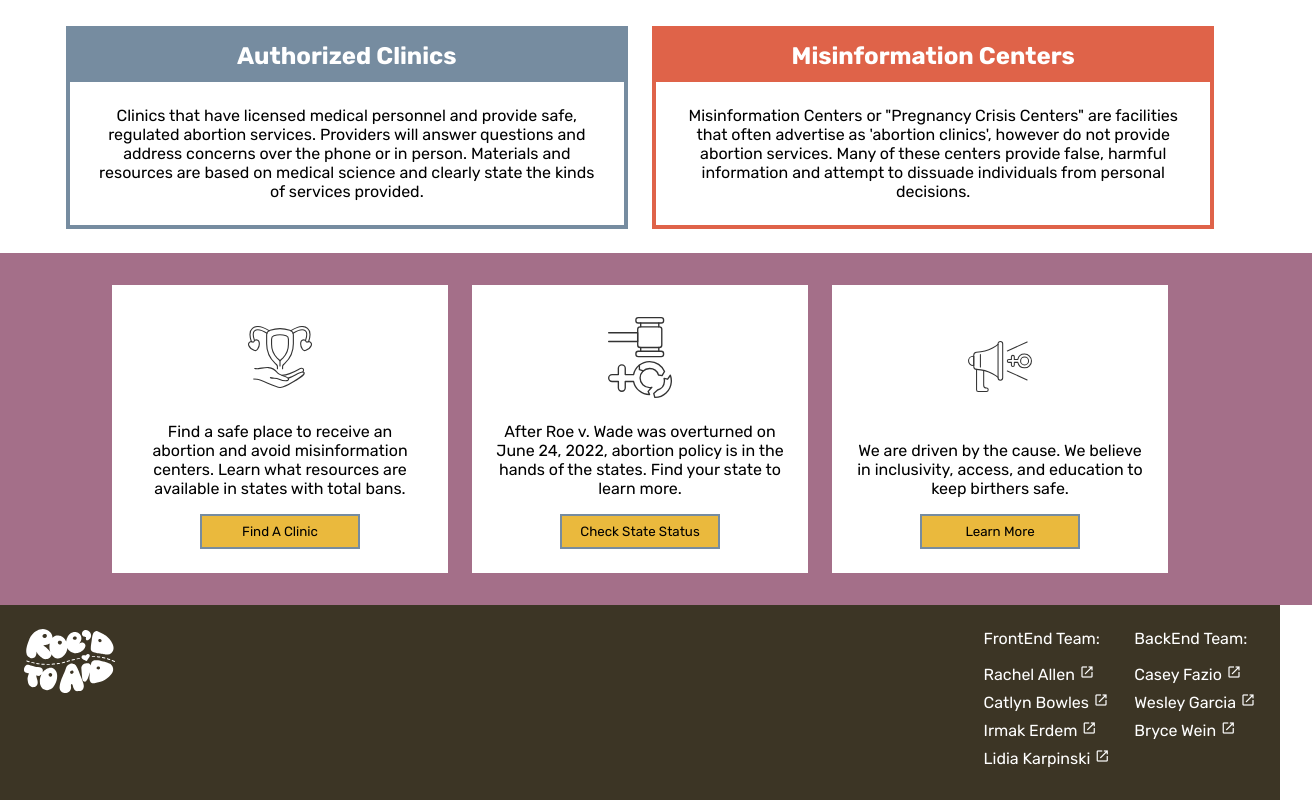
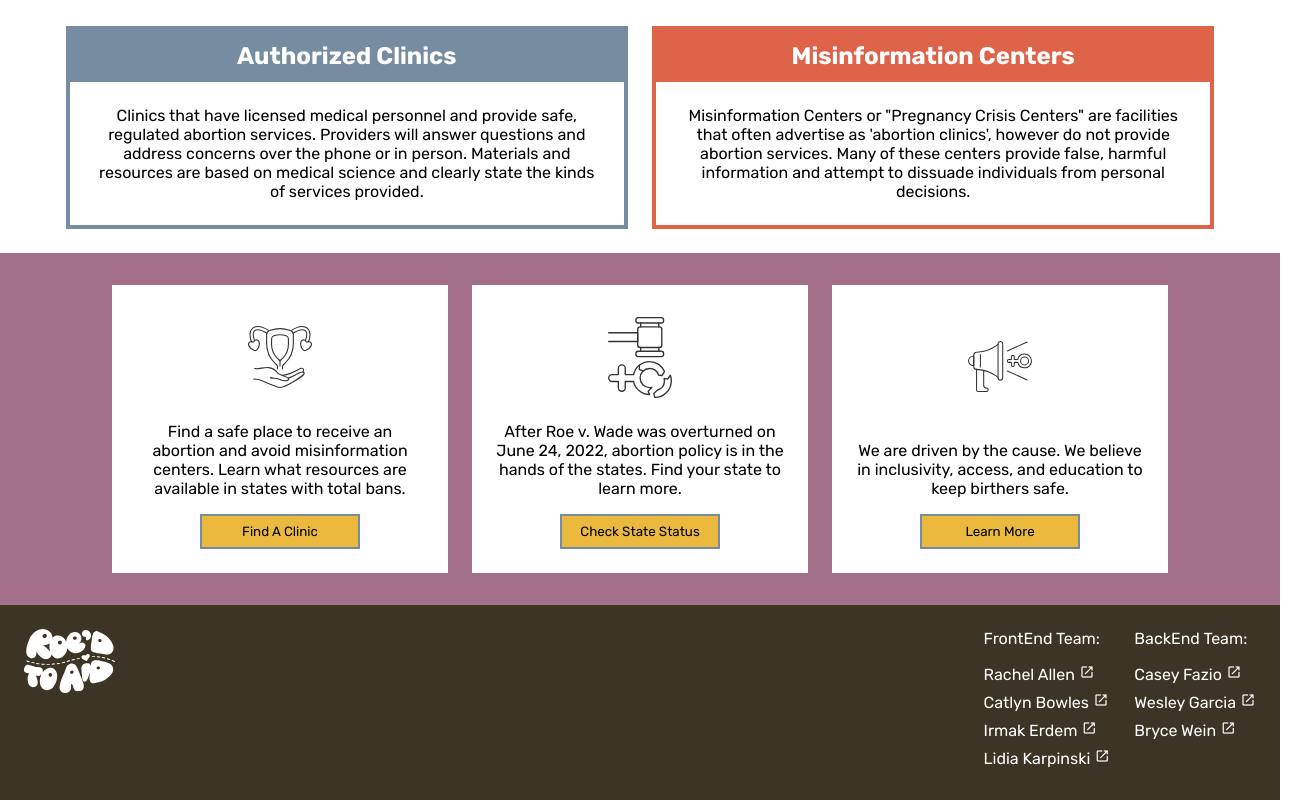
Before and after one commit to Roe-dToAid/roed_to_aid_fe, a React (Create React App) app: page / in a window 1280 px wide. Shown: the part 801-1601 px from the top of the page, 1312 px wide, since content can reach past the window. Built offline with nearby package versions, Linux system fonts and the light colour scheme.

Commit message:
fixed padding on home page

```diff
--- a/src/Views/HomeView/HomeView.scss
+++ b/src/Views/HomeView/HomeView.scss
@@ -5,7 +5,7 @@
   justify-content: center;
 }
 .welcome-container {
-    img{
+  img {
     width: 100%;
   }
   h2 {
@@ -31,8 +31,8 @@
   flex-wrap: wrap;
   align-items: center;
   justify-content: center;
-    background-color: #A46F89;
-    padding: 2rem;
+  background-color: #a46f89;
+  padding: 2rem 0;
   width: 100%;
   gap: 1.5rem;
 }
```
Lines whose indentation alone changed are shown as unchanged.
